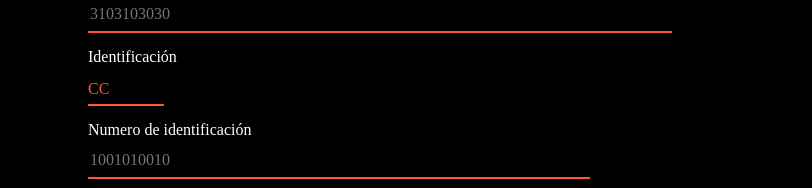
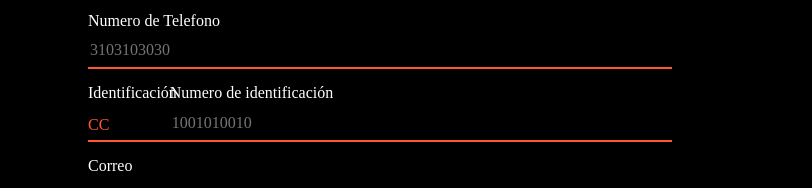
Before and after one commit to TEAM-DEVELOPERS-DYNAMICS-SOLUTIONS/Proyecto-DelRachoDeJuancho, a plain HTML site: page register.html in a window 1280 px wide. Shown: the part 227-415 px from the top of the page, 468-1280 px from the left. Drawn offline with nearby package versions, Linux system fonts and the light colour scheme; a script that the page names is missing; a web font is replaced by a local one.

Commit message:
actualizacion correccion de campo typeIdentification v2

```diff
--- a/assets/css/style_register/register_form.css
+++ b/assets/css/style_register/register_form.css
@@ -47,13 +47,17 @@
     width: 49%;
 }
 
+.selectTypeIdentification{
+    width: 12%;
+}
+
 .typeIdentification{
-    width: 86%;
     margin-top: 0.25rem;
 }
 
 .inputNumberIdentification{
     width: 86%;
+
 }
 
 .inputTerms{
--- a/register.html
+++ b/register.html
@@ -85,7 +85,7 @@
                     </div>
 
                     <div id="identification">
-                        <div class="Cont_input">
+                        <div class="Cont_input selectTypeIdentification">
                             <label for="" class="titleInput">Identificación</label>
                             <Select class="typeIdentification defaultInput" id="select" name="name">
                                 <option value="CC">CC</option>
```
